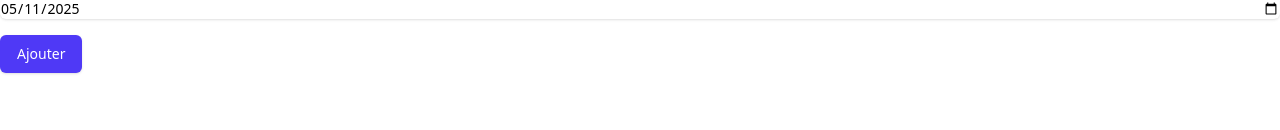
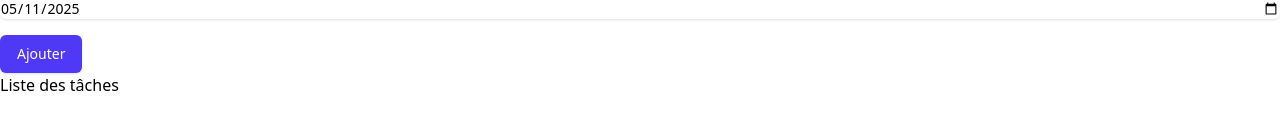
Before and after one commit to Zoraaax/cefim-task-app, a React (Vite) app: page / in a window 1280 px wide. Shown: the part 282-412 px from the top of the page. Built offline with nearby package versions, Linux system fonts and the light colour scheme.

Commit message:
feat: create task list and item to show all the tasks

```diff
--- a/src/App.tsx
+++ b/src/App.tsx
@@ -1,11 +1,12 @@
 import { TaskForm } from "./components/TaskForm"
-
+import { TaskList } from "./components/TaskList"
 function App() {
 
   return (
     <>
       <h1 className="text-4xl font-bold">CEFIM Task App</h1>
       <TaskForm />
+      <TaskList />
     </>
   )
 }
--- a/src/components/TaskForm.tsx
+++ b/src/components/TaskForm.tsx
@@ -1,15 +1,10 @@
 import { useState } from "react"
 import { useLocalStorage } from "../hooks/useLocalStorage"
-
-type Task = {
-    title: string
-    description: string
-    status: "En attente" | "En cours" | "Terminée"
-    endDate: Date
-}
+import type { Task } from "../types/TaskType"
 
 export const TaskForm: React.FC = () => {
     const [task, setTask] = useState<Task>({
+        id: Math.random(),
         title: "",
         description: "",
         status: "En attente",
@@ -40,6 +35,7 @@ export const TaskForm: React.FC = () => {
         setTasks([...tasks, newTask])
 
         setTask({
+            id: Math.random(),
             title: "",
             description: "",
             status: "En attente",
--- /dev/null
+++ b/src/components/TaskItem.tsx
@@ -0,0 +1,16 @@
+import type { Task } from "../types/TaskType"
+
+type TaskItemProps = {
+    task: Task
+}
+
+export const TaskItem: React.FC<TaskItemProps> = ({ task }) => {
+    return (
+        <div key={task.id} className="mb-4 p-4 border rounded shadow">
+            <h3 className="text-xl font-bold">{task.title}</h3>
+            <p className="mt-2">{task.description}</p>
+            <p className="mt-2">Status: {task.status}</p>
+            <p className="mt-2">Date de fin: {new Date(task.endDate).toLocaleDateString()}</p>
+        </div>
+    )
+}
--- /dev/null
+++ b/src/components/TaskList.tsx
@@ -0,0 +1,16 @@
+import { useLocalStorage } from "../hooks/useLocalStorage"
+import type { Task } from "../types/TaskType"
+import { TaskItem } from "./TaskItem"
+
+export const TaskList: React.FC = () => {
+    const [tasks] = useLocalStorage<Task[]>("tasks", [])
+
+    return (
+        <div>
+            <h2>Liste des tâches</h2>
+            {tasks.map((task) => (
+                <TaskItem key={task.id} task={task} />
+            ))}
+        </div>
+    )
+}
--- /dev/null
+++ b/src/types/TaskType.ts
@@ -0,0 +1,7 @@
+export type Task = {
+    id: number
+    title: string
+    description: string
+    status: "En attente" | "En cours" | "Terminée"
+    endDate: Date
+}
```
